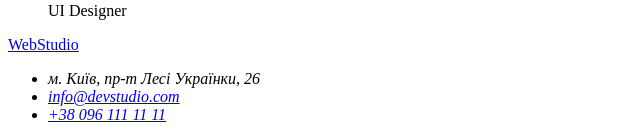
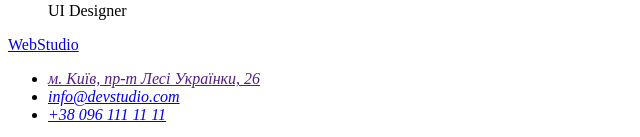
Before and after one commit to Natusichka/goit-markup-hw-01, a plain HTML site: page index.html in a window 1280 px wide. Shown: the part 2996-3133 px from the top of the page, without its empty margins (0-640 px from the left). Drawn offline with Linux system fonts and the light colour scheme.

Commit message:
add link

```diff
--- a/index.html
+++ b/index.html
@@ -141,7 +141,7 @@
       <a href="./index.html">WebStudio</a>
       <address>
         <ul>
-          <li>м. Київ, пр-т Лесі Українки, 26</li>
+          <li> <a href="">м. Київ, пр-т Лесі Українки, 26</a> </li>
           <li><a href="mailto:info@devstudio.com">info@devstudio.com</a></li>
           <li><address><a href="tel:+380961111111">+38 096 111 11 11</a></address></li>
         </ul>
```
